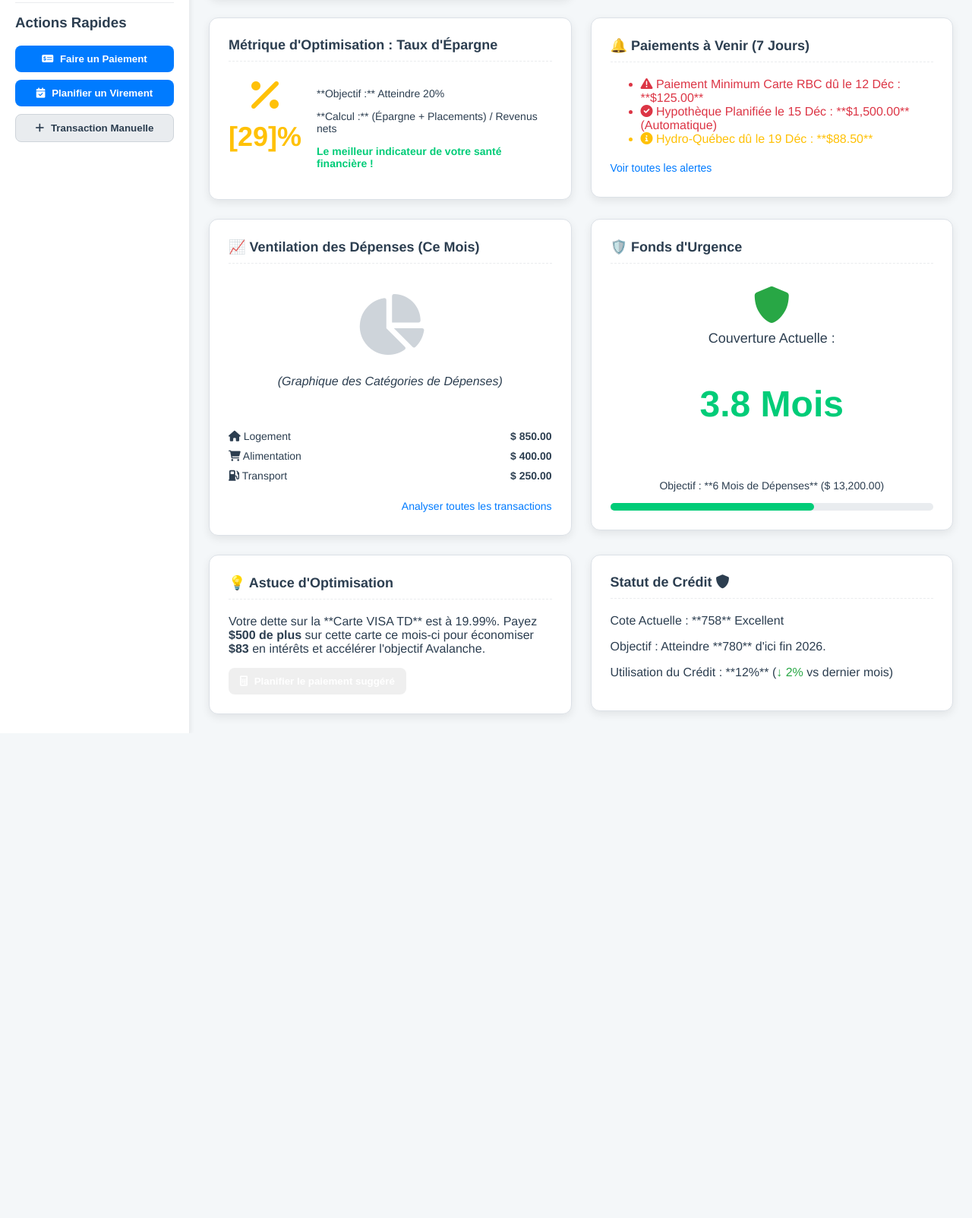
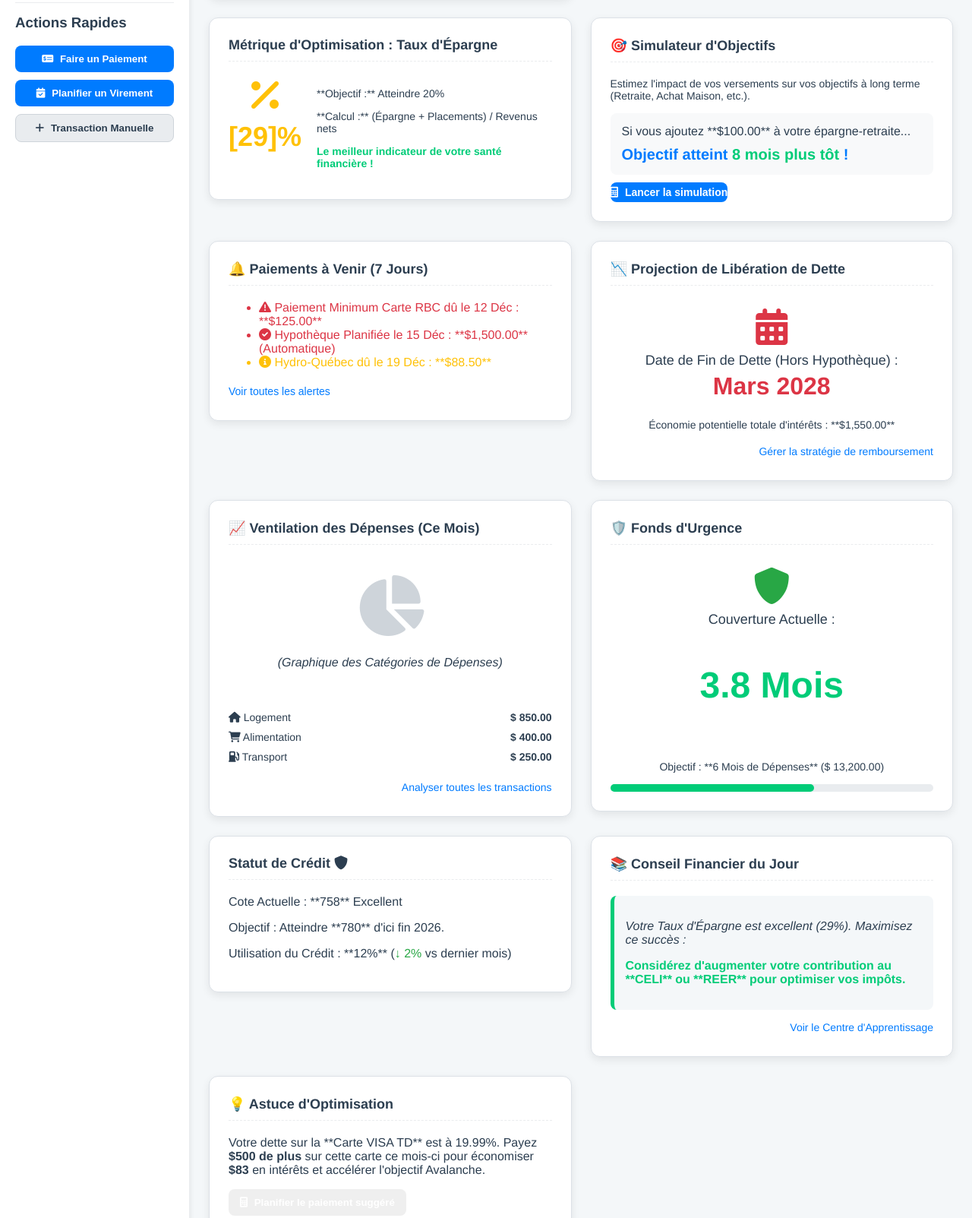
Before and after one commit to pigee1203-dotcom/Mon-Cashflow-Optimise, a plain HTML site: page index.html in a window 1280 px wide. Shown: the part 481-2084 px from the top of the page at 76% size. Before the commit the page ends 1446 px from the top, so only its background shows below. Drawn offline with Linux system fonts and the light colour scheme.

Commit message:
Update index.html

```diff
--- a/index.html
+++ b/index.html
@@ -99,6 +99,16 @@
                 </div>
             </section>
 
+            <section class="goal-simulator-card card">
+                <h2>🎯 Simulateur d'Objectifs</h2>
+                <p style="font-size: 14px; margin-bottom: 15px;">Estimez l'impact de vos versements sur vos objectifs à long terme (Retraite, Achat Maison, etc.).</p>
+                <div style="background-color: #F8F9FA; padding: 15px; border-radius: 8px;">
+                    <p style="margin: 0 0 10px 0;">Si vous ajoutez **$100.00** à votre épargne-retraite...</p>
+                    <p style="font-size: 20px; font-weight: bold; color: var(--color-primary); margin: 0;">Objectif atteint <span style="color: var(--color-secondary);">8 mois plus tôt</span> !</p>
+                </div>
+                <button class="action-button primary view-all-button" style="text-align: center;"><i class="fas fa-calculator"></i> Lancer la simulation</button>
+            </section>
+
             <section class="alerts-section card">
                 <h2>🔔 Paiements à Venir (7 Jours)</h2>
                 <ul>
@@ -107,6 +117,19 @@
                     <li class="alert info"><i class="fas fa-info-circle"></i> Hydro-Québec dû le 19 Déc : **$88.50**</li>
                 </ul>
                 <button class="view-all-button">Voir toutes les alertes</button>
+            </section>
+
+            <section class="debt-projection-card card">
+                <h2>📉 Projection de Libération de Dette</h2>
+                <div style="text-align: center; padding: 10px 0;">
+                    <i class="fas fa-calendar-alt fa-3x alert"></i>
+                    <p style="font-size: 18px; margin: 10px 0 5px 0;">Date de Fin de Dette (Hors Hypothèque) :</p>
+                    <p style="font-size: 32px; font-weight: bold; color: var(--color-alert); margin: 0;">Mars 2028</p>
+                </div>
+                <p style="text-align: center; font-size: 14px;">
+                    Économie potentielle totale d'intérêts : **$1,550.00**
+                </p>
+                <a href="#" class="view-all-button">Gérer la stratégie de remboursement</a>
             </section>
 
             <section class="expense-breakdown-card card">
@@ -138,12 +161,6 @@
                 </div>
             </section>
 
-            <section class="advice-section card">
-                <h2>💡 Astuce d'Optimisation</h2>
-                <p>Votre dette sur la **Carte VISA TD** est à 19.99%. Payez <strong>$500 de plus</strong> sur cette carte ce mois-ci pour économiser <strong>$83</strong> en intérêts et accélérer l'objectif Avalanche.</p>
-                <button class="action-button primary-green"><i class="fas fa-calculator"></i> Planifier le paiement suggéré</button>
-            </section>
-
             <section class="credit-section card">
                 <h2>Statut de Crédit <i class="fas fa-shield-alt"></i></h2>
                 <div class="credit-score">
@@ -153,6 +170,25 @@
                 <p class="credit-detail">Utilisation du Crédit : **12%** (<span class="success">↓ 2%</span> vs dernier mois)</p>
             </section>
 
+            <section class="daily-advice-card card">
+                <h2>📚 Conseil Financier du Jour</h2>
+                <div style="background-color: var(--color-background); padding: 15px; border-radius: 8px; border-left: 5px solid var(--color-secondary);">
+                    <p style="font-style: italic; color: var(--color-text);">
+                        Votre Taux d'Épargne est excellent (29%). Maximisez ce succès :
+                    </p>
+                    <p style="font-weight: bold; margin-top: 10px; color: var(--color-secondary);">
+                        Considérez d'augmenter votre contribution au **CELI** ou **REER** pour optimiser vos impôts.
+                    </p>
+                </div>
+                <a href="#" class="view-all-button">Voir le Centre d'Apprentissage</a>
+            </section>
+
+            <section class="advice-section card">
+                <h2>💡 Astuce d'Optimisation</h2>
+                <p>Votre dette sur la **Carte VISA TD** est à 19.99%. Payez <strong>$500 de plus</strong> sur cette carte ce mois-ci pour économiser <strong>$83</strong> en intérêts et accélérer l'objectif Avalanche.</p>
+                <button class="action-button primary-green"><i class="fas fa-calculator"></i> Planifier le paiement suggéré</button>
+            </section>
+
         </main>
     </div>
 
```
